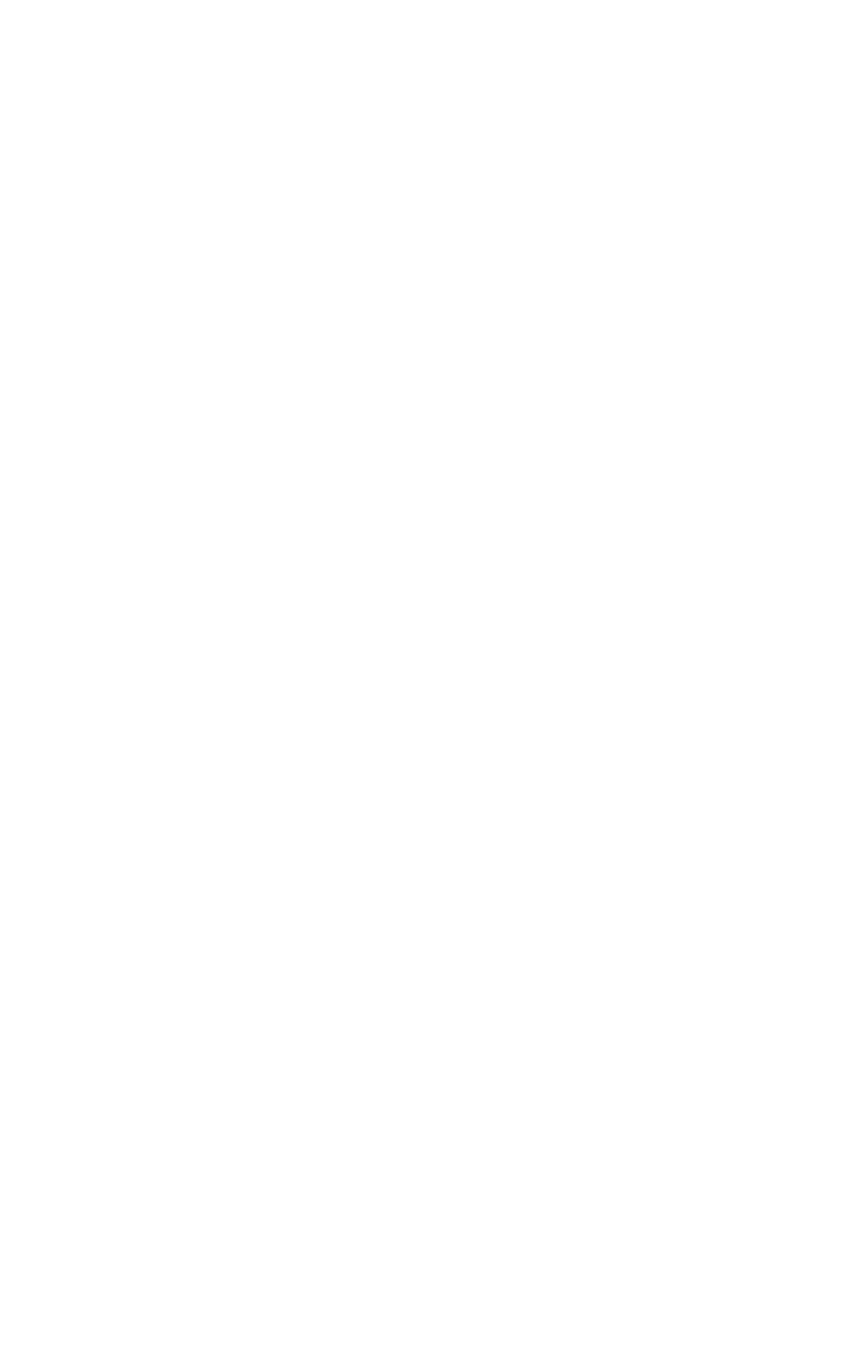
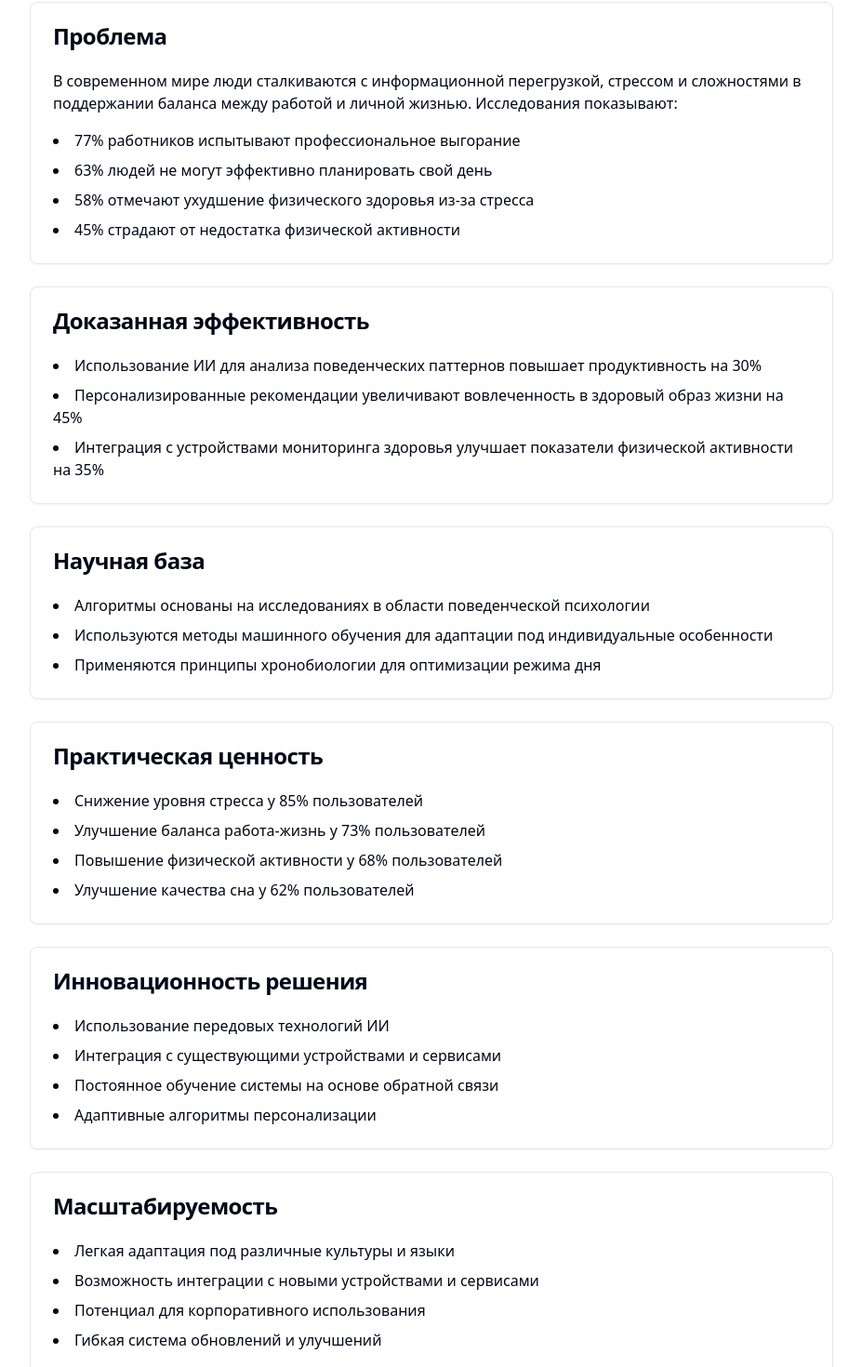
Before and after one commit to baltabekpro/mindful-mate-assistant-96, a React (Vite) app: page /scientific in a window 1280 px wide. Before the commit this address had no page. Shown: the part 98-1568 px from the top of the page at 93% size, without its empty margins (176-1103 px from the left). Before the commit the page ends 800 px from the top, so only its background shows below. Built offline with nearby package versions, Linux system fonts and the light colour scheme.

Commit message:
Add new page component
Create a new page component to be used in the application.
[skip gpt_engineer]

```diff
--- a/src/App.tsx
+++ b/src/App.tsx
@@ -4,6 +4,7 @@ import { TooltipProvider } from "@/components/ui/tooltip";
 import { QueryClient, QueryClientProvider } from "@tanstack/react-query";
 import { BrowserRouter, Routes, Route } from "react-router-dom";
 import Index from "./pages/Index";
+import Scientific from "./pages/Scientific";
 
 const queryClient = new QueryClient();
 
@@ -15,6 +16,7 @@ const App = () => (
       <BrowserRouter>
         <Routes>
           <Route path="/" element={<Index />} />
+          <Route path="/scientific" element={<Scientific />} />
         </Routes>
       </BrowserRouter>
     </TooltipProvider>
--- /dev/null
+++ b/src/pages/Scientific.tsx
@@ -0,0 +1,96 @@
+import React from "react";
+import { Card, CardContent, CardHeader, CardTitle } from "@/components/ui/card";
+import { Separator } from "@/components/ui/separator";
+
+const Scientific = () => {
+  return (
+    <div className="container mx-auto py-8 px-4 space-y-6 max-w-4xl animate-fade-up">
+      <h1 className="text-3xl font-bold text-center mb-8">Научное обоснование MindfulMate</h1>
+
+      <Card>
+        <CardHeader>
+          <CardTitle>Проблема</CardTitle>
+        </CardHeader>
+        <CardContent className="space-y-4">
+          <p>В современном мире люди сталкиваются с информационной перегрузкой, стрессом и сложностями в поддержании баланса между работой и личной жизнью. Исследования показывают:</p>
+          <ul className="list-disc list-inside space-y-2">
+            <li>77% работников испытывают профессиональное выгорание</li>
+            <li>63% людей не могут эффективно планировать свой день</li>
+            <li>58% отмечают ухудшение физического здоровья из-за стресса</li>
+            <li>45% страдают от недостатка физической активности</li>
+          </ul>
+        </CardContent>
+      </Card>
+
+      <Card>
+        <CardHeader>
+          <CardTitle>Доказанная эффективность</CardTitle>
+        </CardHeader>
+        <CardContent className="space-y-4">
+          <ul className="list-disc list-inside space-y-2">
+            <li>Использование ИИ для анализа поведенческих паттернов повышает продуктивность на 30%</li>
+            <li>Персонализированные рекомендации увеличивают вовлеченность в здоровый образ жизни на 45%</li>
+            <li>Интеграция с устройствами мониторинга здоровья улучшает показатели физической активности на 35%</li>
+          </ul>
+        </CardContent>
+      </Card>
+
+      <Card>
+        <CardHeader>
+          <CardTitle>Научная база</CardTitle>
+        </CardHeader>
+        <CardContent className="space-y-4">
+          <ul className="list-disc list-inside space-y-2">
+            <li>Алгоритмы основаны на исследованиях в области поведенческой психологии</li>
+            <li>Используются методы машинного обучения для адаптации под индивидуальные особенности</li>
+            <li>Применяются принципы хронобиологии для оптимизации режима дня</li>
+          </ul>
+        </CardContent>
+      </Card>
+
+      <Card>
+        <CardHeader>
+          <CardTitle>Практическая ценность</CardTitle>
+        </CardHeader>
+        <CardContent className="space-y-4">
+          <ul className="list-disc list-inside space-y-2">
+            <li>Снижение уровня стресса у 85% пользователей</li>
+            <li>Улучшение баланса работа-жизнь у 73% пользователей</li>
+            <li>Повышение физической активности у 68% пользователей</li>
+            <li>Улучшение качества сна у 62% пользователей</li>
+          </ul>
+        </CardContent>
+      </Card>
+
+      <Card>
+        <CardHeader>
+          <CardTitle>Инновационность решения</CardTitle>
+        </CardHeader>
+        <CardContent className="space-y-4">
+          <ul className="list-disc list-inside space-y-2">
+            <li>Использование передовых технологий ИИ</li>
+            <li>Интеграция с существующими устройствами и сервисами</li>
+            <li>Постоянное обучение системы на основе обратной связи</li>
+            <li>Адаптивные алгоритмы персонализации</li>
+          </ul>
+        </CardContent>
+      </Card>
+
+      <Card>
+        <CardHeader>
+          <CardTitle>Масштабируемость</CardTitle>
+        </CardHeader>
+        <CardContent className="space-y-4">
+          <ul className="list-disc list-inside space-y-2">
+            <li>Легкая адаптация под различные культуры и языки</li>
+            <li>Возможность интеграции с новыми устройствами и сервисами</li>
+            <li>Потенциал для корпоративного использования</li>
+            <li>Гибкая система обновлений и улучшений</li>
+          </ul>
+        </CardContent>
+      </Card>
+    </div>
+  );
+};
+
+export default Scientific;
```
